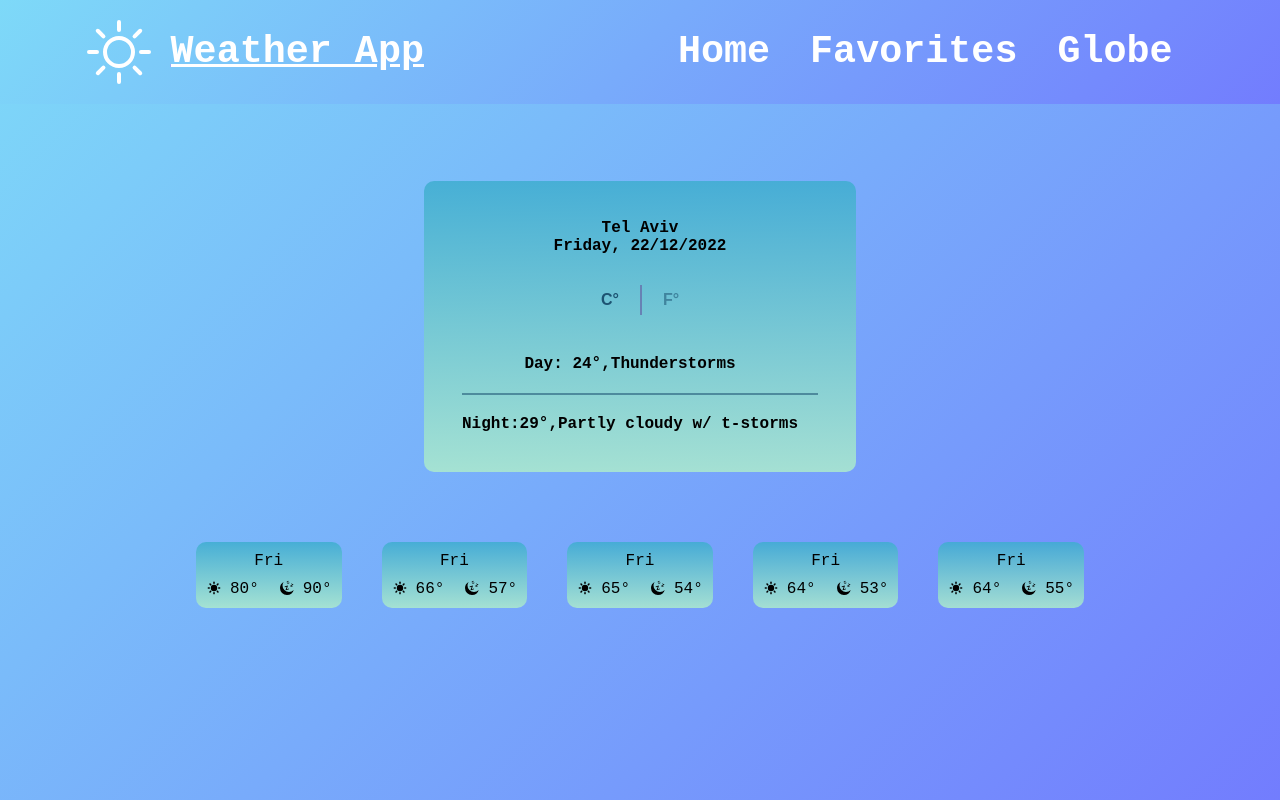
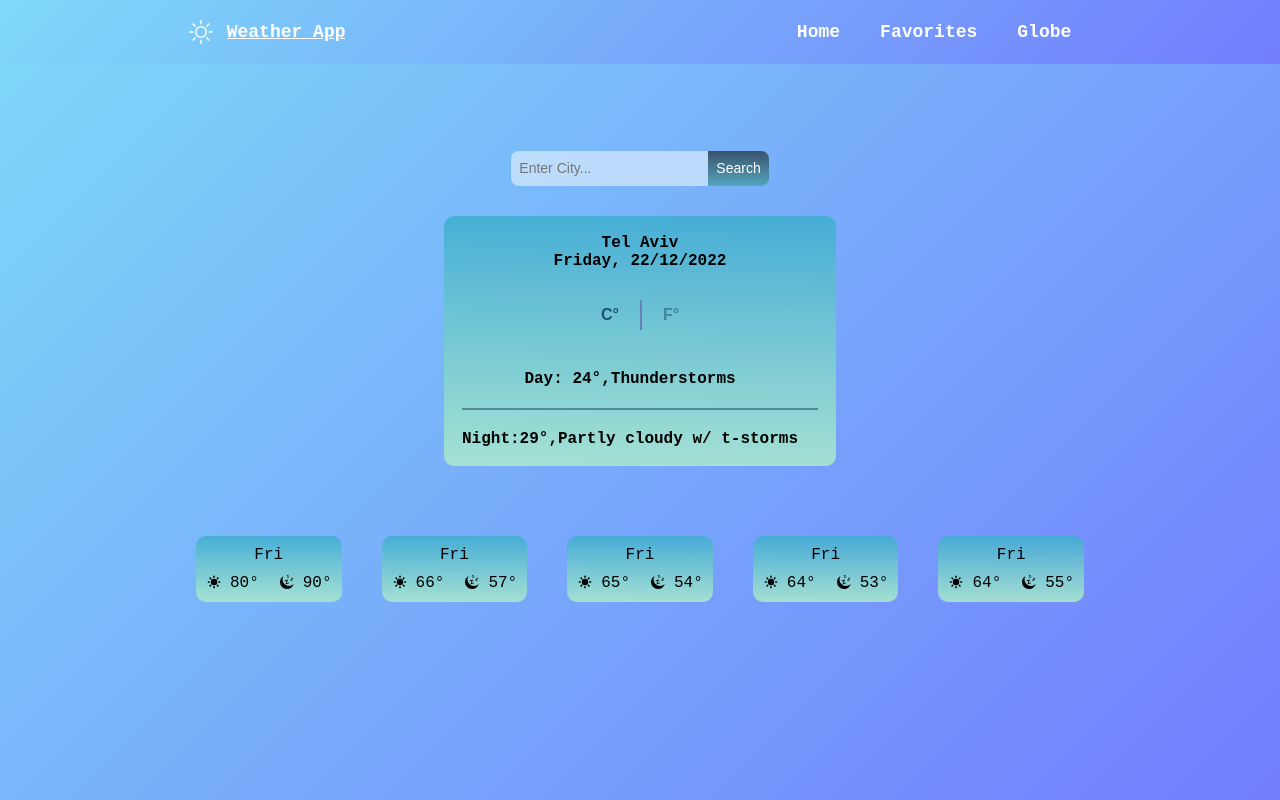
Before and after one commit to uriellevy/Redux-toolkit-app, a React (Create React App) app in the folder redux-toolkit-weather/: page / in a window 1280 px wide. Built offline with nearby package versions, Linux system fonts and the light colour scheme; no server answers.

Commit message:
submittedCity reducer added

```diff
--- a/redux-toolkit-weather/src/app/store.ts
+++ b/redux-toolkit-weather/src/app/store.ts
@@ -1,11 +1,13 @@
 import {configureStore} from "@reduxjs/toolkit"
 import citySearchReducer from "../features//SearchedCitySlice"
 import cityDailyForcastReducer from "../features/DailyForcastSlice"
+import cityWeeklyForcastReducer from "../features/weeklyForcastSlice"
 
 export const store = configureStore({
     reducer: {
         citySearch: citySearchReducer,
-        cityDailyForcast: cityDailyForcastReducer
+        cityDailyForcast: cityDailyForcastReducer,
+        cityWeeklyForcast: cityWeeklyForcastReducer,
     },
 })
 
--- a/redux-toolkit-weather/src/constants/WeatherConsts.ts
+++ b/redux-toolkit-weather/src/constants/WeatherConsts.ts
@@ -2,6 +2,7 @@ export const HomePageConsts = {
     CELSIUS_SIGN: "C°",
     FAHRENHEIT_SIGN: "F°",
     GLOBAL_TEMP_SIGN: "°",
+    SEARCH: "Search"
 }
 
 export const NavBarConsts = {
--- a/redux-toolkit-weather/src/features/SearchedCitySlice.ts
+++ b/redux-toolkit-weather/src/features/SearchedCitySlice.ts
@@ -1,15 +1,18 @@
-import { createSlice, createAsyncThunk } from "@reduxjs/toolkit";
+import { createSlice, createAsyncThunk, PayloadAction } from "@reduxjs/toolkit";
+import { Action } from "@remix-run/router";
 import { API_KEY, BASE_URL } from "../constants/ApiConsts";
 
 interface InitialState {
     currentCity: []
     loading: 'idle' | 'pending' | 'succeeded' | 'failed'
+    city: string
 }
 
 
 const initialState: InitialState = {
     currentCity: [],
     loading: "idle",
+    city: "tel aviv",
 }
 
 
@@ -19,10 +22,15 @@ export const fetchCurrentCityData = createAsyncThunk('city/getCity', async () =>
     return data[0];
 })
 
+
 export const citySlice = createSlice({
     name: 'city',
     initialState,
-    reducers: {},
+    reducers: {
+        submittedCity(state, action: PayloadAction<string>) {
+            state.city = action.payload
+          },
+    },
     extraReducers: (builder) => {
         builder.addCase(fetchCurrentCityData.pending, (state) => {
             state.loading = "pending"
@@ -37,5 +45,6 @@ export const citySlice = createSlice({
     },
 })
 
+export const { submittedCity } = citySlice.actions;
 
 export default citySlice.reducer;
--- /dev/null
+++ b/redux-toolkit-weather/src/features/weeklyForcastSlice.ts
@@ -0,0 +1,43 @@
+import { createSlice, createAsyncThunk } from "@reduxjs/toolkit";
+import { API_KEY, BASE_URL } from "../constants/ApiConsts";
+
+interface InitialState {
+    dailyForcast: []
+    loading: 'idle' | 'pending' | 'succeeded' | 'failed'
+}
+
+
+const initialState: InitialState = {
+    dailyForcast: [],
+    loading: "idle",
+}
+
+
+export const fetchWeeklyForcast = createAsyncThunk('weeklyForcast/getWeeklyForcast', async () => {
+    const res = await fetch(`${BASE_URL}/locations/v1/cities/search?apikey=${API_KEY}&q=tokyo`);
+    const data = await res.json();
+    const res2 = await fetch(`${BASE_URL}/forecasts/v1/daily/5day/${data[0].Key}?apikey=${API_KEY}`);
+    const data2 = await res2.json();
+    return data2;
+})
+
+export const WeeklyForcastSlice = createSlice({
+    name: 'weeklyForcast',
+    initialState,
+    reducers: {},
+    extraReducers: (builder) => {
+        builder.addCase(fetchWeeklyForcast.pending, (state) => {
+            state.loading = "pending"
+        })
+        builder.addCase(fetchWeeklyForcast.fulfilled, (state, action) => {
+            state.loading = "succeeded"
+            state.dailyForcast = action.payload
+        })
+        builder.addCase(fetchWeeklyForcast.rejected, (state) => {
+            state.loading = "failed"
+        })
+    },
+})
+
+
+export default WeeklyForcastSlice.reducer;
--- a/redux-toolkit-weather/src/index.css
+++ b/redux-toolkit-weather/src/index.css
@@ -15,6 +15,11 @@
   --weight-light: 300;
   --weight-bold: 600;
   --weight-very-bold: 900;
+  --border-radius: 10px;
+  --border-radius-small: 7px;
+  --font-small: 14px;
+  --font-medium: 18px;
+  --font-large: 24px;
 }
 
 body {
--- a/redux-toolkit-weather/src/pages/Home/Home.module.scss
+++ b/redux-toolkit-weather/src/pages/Home/Home.module.scss
@@ -5,7 +5,43 @@
     flex-direction: column;
     justify-items: center;
     align-items: center;
+
     h1 {
         margin-bottom: 100px;
     }
+
+    .cityForm {
+        display: flex;
+        align-items: baseline;
+        overflow: hidden;
+        margin: 10px 0 30px 0;
+
+        button {
+            background: var(--deep-sea);
+            color: #fff;
+            border: none;
+            padding: 9.5px 8px;
+            font-size: var(--font-small);
+
+
+            border-top-right-radius: 8px;
+            border-bottom-right-radius: 8px;
+            cursor: pointer;
+        }
+
+        .searchInput {
+
+            .input {
+                border-top-left-radius: 8px;
+                border-bottom-left-radius: 8px;
+                border: none;
+                height: 25px;
+                background-color: rgba(255, 255, 255, 0.507);
+                outline: none;
+                padding: 5px 8px;
+                font-size: var(--font-small);
+                font-weight: var(--weight-light);
+            }
+        }
+    }
 }
--- a/redux-toolkit-weather/src/pages/Home/Home.tsx
+++ b/redux-toolkit-weather/src/pages/Home/Home.tsx
@@ -1,29 +1,52 @@
-import React, {useEffect} from 'react'
-import classes from "./Home.module.scss"
+import React, { useEffect, useState } from 'react';
+import classes from "./Home.module.scss";
 import MainItem from './MainItem';
 import WeeklyForcast from './WeeklyForcast';
+import { useAppSelector, useAppDispatch } from '../../app/hooks';
+import { fetchCurrentCityData } from '../../features/SearchedCitySlice';
+import { fetchDailyForcast } from '../../features/DailyForcastSlice';
+import { fetchWeeklyForcast } from '../../features/weeklyForcastSlice';
+import {HomePageConsts} from "../../constants/WeatherConsts"
+import {submittedCity} from "../../features/SearchedCitySlice";
 
-import { useAppSelector, useAppDispatch } from '../../app/hooks'
-import {  fetchCurrentCityData } from '../../features/SearchedCitySlice';
-import { fetchDailyForcast } from '../../features/DailyForcastSlice';
 
 
 const Home = () => {
-    const city = useAppSelector(state => state.citySearch)
+    const city = useAppSelector(state => state.citySearch);
     const dailyForcast = useAppSelector(state => state.cityDailyForcast);
-    const dispatch = useAppDispatch()
-    useEffect(() => {
-      dispatch(fetchCurrentCityData())
-      dispatch(fetchDailyForcast())
-    }, [])
+    const weeklyForcast = useAppSelector(state => state.cityWeeklyForcast);
+    const citySubmitted = useAppSelector(state => state.citySearch.city)
+    const dispatch = useAppDispatch();
+    const [cityInput, setCityInput] = useState("");
+    const {SEARCH} = HomePageConsts;
+    // useEffect(() => {
+    //   dispatch(fetchCurrentCityData())
+    //   dispatch(fetchDailyForcast())
+    //   dispatch(fetchWeeklyForcast())
+    // }, [])
 
-    console.log(dailyForcast)
+    const onCityChangeHandler = (e: React.ChangeEvent<HTMLInputElement>) => {
+        setCityInput(e.target.value)
+        // console.log(cityInput)
+    }
+
+    const onSearchHandler = (inputText: string) => {
+        if(inputText !== "") dispatch(submittedCity(inputText))
+    }
+
+    console.log(citySubmitted)
 
 
     return (
         <div className={classes.homeContainer}>
-            <MainItem/>
-            <WeeklyForcast/>
+            <div className={classes.cityForm}>
+                <div className={classes.searchInput}>
+                    <input className={classes.input} type="text" placeholder='Enter City...' onChange={onCityChangeHandler} />
+                </div>
+                <button onClick={() => onSearchHandler(cityInput)}>{SEARCH}</button>
+            </div>
+            <MainItem />
+            <WeeklyForcast />
         </div>
     )
 }
--- a/redux-toolkit-weather/src/pages/Home/MainItem.module.scss
+++ b/redux-toolkit-weather/src/pages/Home/MainItem.module.scss
@@ -4,7 +4,7 @@
     align-items: center;
     padding: var(--font-medium);
     width: fit-content;
-    border-radius: 10px;
+    border-radius: var(--border-radius);
     background: var(--cold-temp2);
     font-weight: 600;
     font-size: var(--medium);
--- a/redux-toolkit-weather/src/pages/Home/WeeklyForcastSlotItem.module.scss
+++ b/redux-toolkit-weather/src/pages/Home/WeeklyForcastSlotItem.module.scss
@@ -4,7 +4,7 @@
     flex-direction: column;
     padding-top: 10px;
     justify-content: center;
-    border-radius: 10px;
+    border-radius: var(--border-radius);
     margin:20px;
    .weekDayName {
     font-size: var(--large);
```
